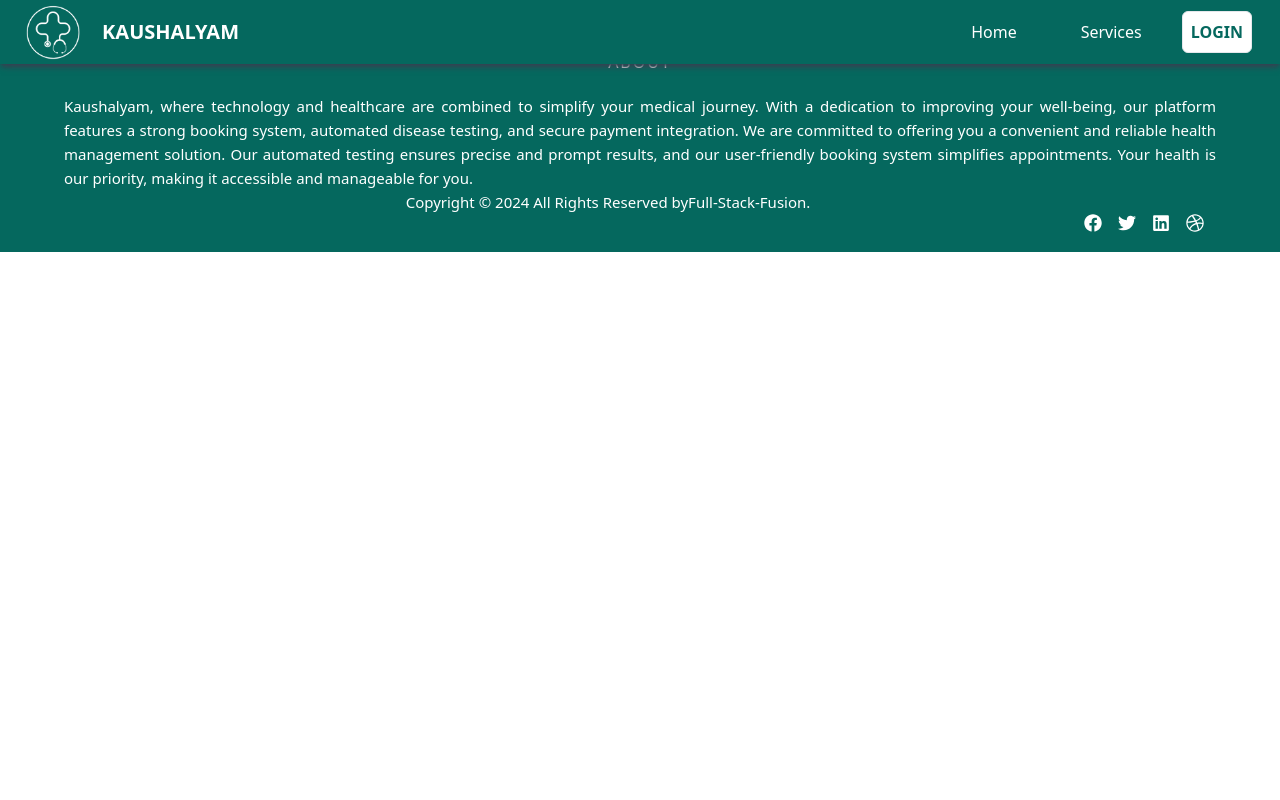
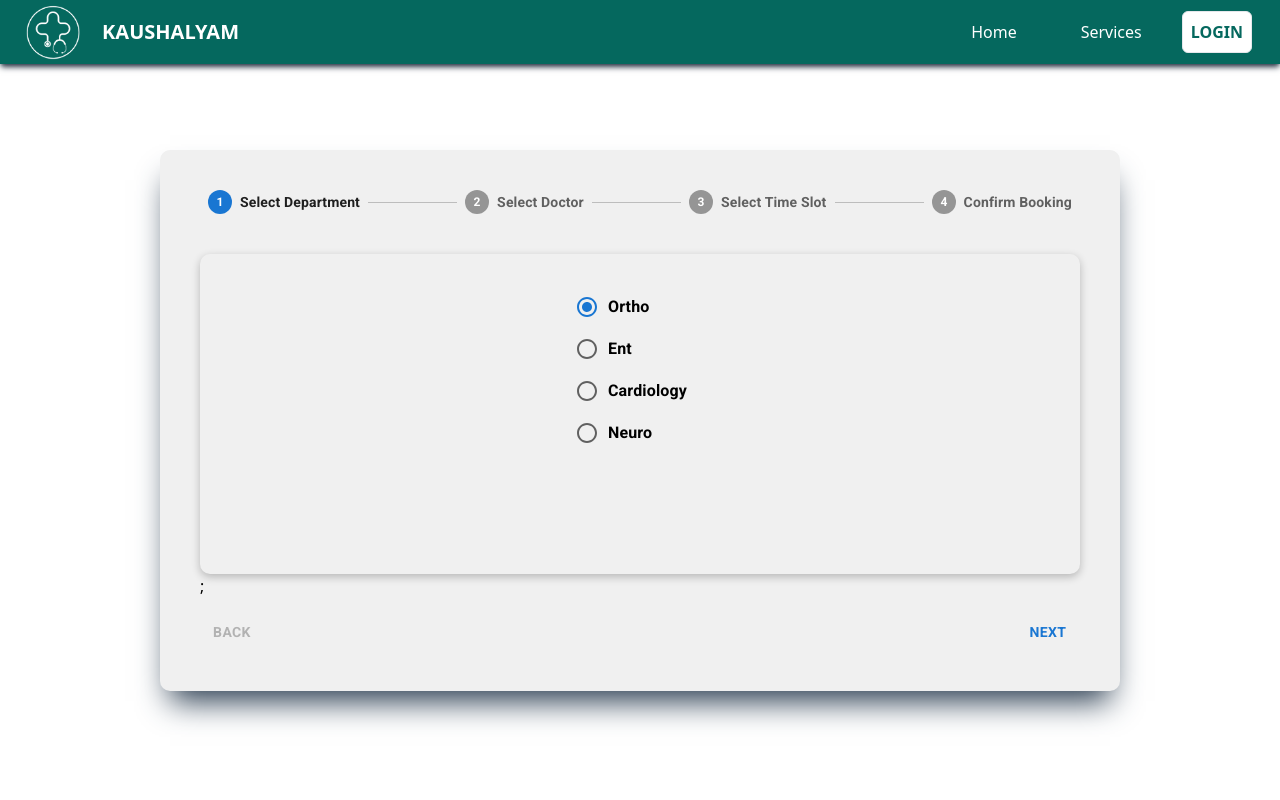
Before and after one commit to KEC-Hack-a-LITE/FullStack-Fusion, a React (Vite) app in the folder client/: page /book in a window 1280 px wide. Shown: the top 800 px of the page. Built offline with nearby package versions, Linux system fonts and the light colour scheme; a web font is replaced by a local one.

Commit message:
✅Book Doc & Stepper

```diff
--- a/client/src/App.jsx
+++ b/client/src/App.jsx
@@ -5,10 +5,11 @@ import Footer from "./components/common/Footer";
 import Home from "./pages/Home";
 import Login from "./pages/Login";
 import Signup from "./pages/Signup";
-import 'react-toastify/dist/ReactToastify.css';
-import { ToastContainer, toast } from 'react-toastify';
+import "react-toastify/dist/ReactToastify.css";
+import { ToastContainer, toast } from "react-toastify";
 import { Routes, Route } from "react-router-dom";
 import LoggedIn from "./pages/LoggedIn.jsx";
+import Book from "./pages/Book.jsx";
 
 export default function App() {
   return (
@@ -20,10 +21,11 @@ export default function App() {
         <Route path="login" element={<Login />} />
         <Route path="signup" element={<Signup />} />
         <Route path="loggedin" element={<LoggedIn />} />
+        <Route path="book" element={<Book />} />
       </Routes>
 
       <Footer />
-      <ToastContainer/>
+      <ToastContainer />
     </>
   );
 }
--- a/client/src/components/Card.jsx
+++ b/client/src/components/Card.jsx
@@ -4,8 +4,10 @@ import CardContent from "@mui/material/CardContent";
 import CardMedia from "@mui/material/CardMedia";
 import Typography from "@mui/material/Typography";
 import { Button, CardActionArea, CardActions } from "@mui/material";
+import { useNavigate } from "react-router-dom";
 
 export default function MultiActionAreaCard(props) {
+  const navigate = useNavigate();
   return (
     <Card sx={{ Width: 345, zIndex: 1 }} className="w-[23%]">
       <CardActionArea>
@@ -23,7 +25,9 @@ export default function MultiActionAreaCard(props) {
         </CardContent>
       </CardActionArea>
       <CardActions>
-        <Button className="text-[#05685e]">Learn More</Button>
+        <Button className="text-[#05685e]" onClick={() => navigate("/book")}>
+          {props.linkText}
+        </Button>
       </CardActions>
     </Card>
   );
--- /dev/null
+++ b/client/src/components/Steppers.jsx
@@ -0,0 +1,90 @@
+import {
+  FormControl,
+  FormControlLabel,
+  Radio,
+  RadioGroup,
+} from "@mui/material";
+import { Formik } from "formik";
+import React from "react";
+import * as Yup from "yup";
+const Radios = () => {
+  return (
+    <>
+      <Formik
+        initialValues={{
+          department: "",
+        }}
+        validationSchema={Yup.object({
+          department: Yup.string()
+            .trim()
+            .oneOf(["ortho", "ent", "neuro", "cardiology"]),
+        })}
+        onSubmit={(values) => {
+          console.log(values);
+        }}
+      >
+        {({ handleSubmit, setFieldValue }) => (
+          <form
+            onSubmit={handleSubmit}
+            style={{
+              flexDirection: "column",
+              gap: "2rem",
+              width: "100%",
+              height: "40vh",
+              marginTop: "40px",
+              display: "flex",
+              alignItems: "center",
+              boxShadow: "rgba(0, 0, 0, 0.24) 0px 3px 8px",
+              borderRadius: "10px",
+              padding: "2rem",
+            }}
+          >
+            <FormControl>
+              <RadioGroup
+                aria-labelledby="demo-radio-buttons-group-label"
+                defaultValue="ortho"
+                name="radio-buttons-group"
+              >
+                <FormControlLabel
+                  onChange={() => {
+                    setFieldValue("department", "ortho");
+                  }}
+                  value="ortho"
+                  control={<Radio />}
+                  label="Ortho"
+                />
+                <FormControlLabel
+                  value="ent"
+                  control={<Radio />}
+                  label="Ent"
+                  onChange={() => {
+                    setFieldValue("department", "ent");
+                  }}
+                />
+                <FormControlLabel
+                  value="cardiology"
+                  control={<Radio />}
+                  label="Cardiology"
+                  onChange={() => {
+                    setFieldValue("department", "cardiology");
+                  }}
+                />
+                <FormControlLabel
+                  value="neuro"
+                  control={<Radio />}
+                  label="Neuro"
+                  onChange={() => {
+                    setFieldValue("department", "neuro");
+                  }}
+                />
+              </RadioGroup>
+            </FormControl>
+          </form>
+        )}
+      </Formik>
+      ;
+    </>
+  );
+};
+
+export default Radios;
--- /dev/null
+++ b/client/src/pages/Book.jsx
@@ -0,0 +1,107 @@
+import Box from "@mui/material/Box";
+import Button from "@mui/material/Button";
+import Step from "@mui/material/Step";
+import StepLabel from "@mui/material/StepLabel";
+import Stepper from "@mui/material/Stepper";
+import Typography from "@mui/material/Typography";
+import * as React from "react";
+import Radios from "../components/Steppers.jsx";
+
+const steps = [
+  "Select Department",
+  "Select Doctor",
+  "Select Time Slot",
+  "Confirm Booking ",
+];
+
+export default function HorizontalLinearStepper() {
+  const [activeStep, setActiveStep] = React.useState(0);
+  const [skipped, setSkipped] = React.useState(new Set());
+
+  const isStepOptional = (step) => {
+    return step === 1;
+  };
+
+  const isStepSkipped = (step) => {
+    return skipped.has(step);
+  };
+
+  const handleNext = () => {
+    let newSkipped = skipped;
+    if (isStepSkipped(activeStep)) {
+      newSkipped = new Set(newSkipped.values());
+      newSkipped.delete(activeStep);
+    }
+
+    setActiveStep((prevActiveStep) => prevActiveStep + 1);
+    setSkipped(newSkipped);
+  };
+
+  const handleBack = () => {
+    setActiveStep((prevActiveStep) => prevActiveStep - 1);
+  };
+
+  const handleReset = () => {
+    setActiveStep(0);
+  };
+
+  return (
+    <Box
+      sx={{
+        width: "75%",
+        margin: "150px auto",
+
+        backgroundColor: "#F0F0F0",
+        padding: "40px",
+        boxShadow: "rgb(38, 57, 77) 0px 20px 30px -10px",
+        borderRadius: "10px",
+      }}
+    >
+      <Stepper activeStep={activeStep}>
+        {steps.map((label, index) => {
+          const stepProps = {};
+          const labelProps = {};
+          if (isStepSkipped(index)) {
+            stepProps.completed = false;
+          }
+          return (
+            <Step key={label} {...stepProps}>
+              <StepLabel {...labelProps}>{label}</StepLabel>
+            </Step>
+          );
+        })}
+      </Stepper>
+      {activeStep === steps.length ? (
+        <React.Fragment>
+          <Typography sx={{ mt: 2, mb: 1 }}>
+            All steps completed - you&apos;re finished
+          </Typography>
+          <Box sx={{ display: "flex", flexDirection: "row", pt: 2 }}>
+            <Box sx={{ flex: "1 1 auto" }} />
+            <Button onClick={handleReset}>Reset</Button>
+          </Box>
+        </React.Fragment>
+      ) : (
+        <React.Fragment>
+          {activeStep == 0 && <Radios />}
+
+          <Box sx={{ display: "flex", flexDirection: "row", pt: 2 }}>
+            <Button
+              color="inherit"
+              disabled={activeStep === 0}
+              onClick={handleBack}
+              sx={{ mr: 1 }}
+            >
+              Back
+            </Button>
+            <Box sx={{ flex: "1 1 auto" }} />
+
+            <Button onClick={handleNext}>
+              {activeStep === steps.length - 1 ? "Finish" : "Next"}
+            </Button>
+          </Box>
+        </React.Fragment>
+      )}
+    </Box>
+  );
+}
--- a/client/src/pages/LoggedIn.jsx
+++ b/client/src/pages/LoggedIn.jsx
@@ -1,9 +1,38 @@
-import React from 'react'
-
+import React from "react";
+import MultiActionAreaCard from "../components/Card";
+import appointment from "../assets/images/appointment.png";
+import payment from "../assets/images/payment.png";
+import report from "../assets/images/report.png";
+import test from "../assets/images/test.png";
+import { Card } from "@mui/material";
 const LoggedIn = () => {
   return (
-    <div>LoggedIn</div>
-  )
-}
+    <>
+      <div
+        className="services_section -z-1"
+        id="service"
+        style={{ margin: "130px auto" }}
+      >
+        <div className="services -z-1">
+          <MultiActionAreaCard
+            name="Book an Appointment"
+            image={appointment}
+            linkText="BOOK NOW"
+          />
+          <MultiActionAreaCard
+            name="Automated Testing"
+            image={test}
+            linkText="TEST HERE"
+          />
+          <MultiActionAreaCard
+            name="View Test Reports"
+            image={report}
+            linkText="CHECK REPORTS"
+          />
+        </div>
+      </div>
+    </>
+  );
+};
 
-export default LoggedIn
+export default LoggedIn;
```
